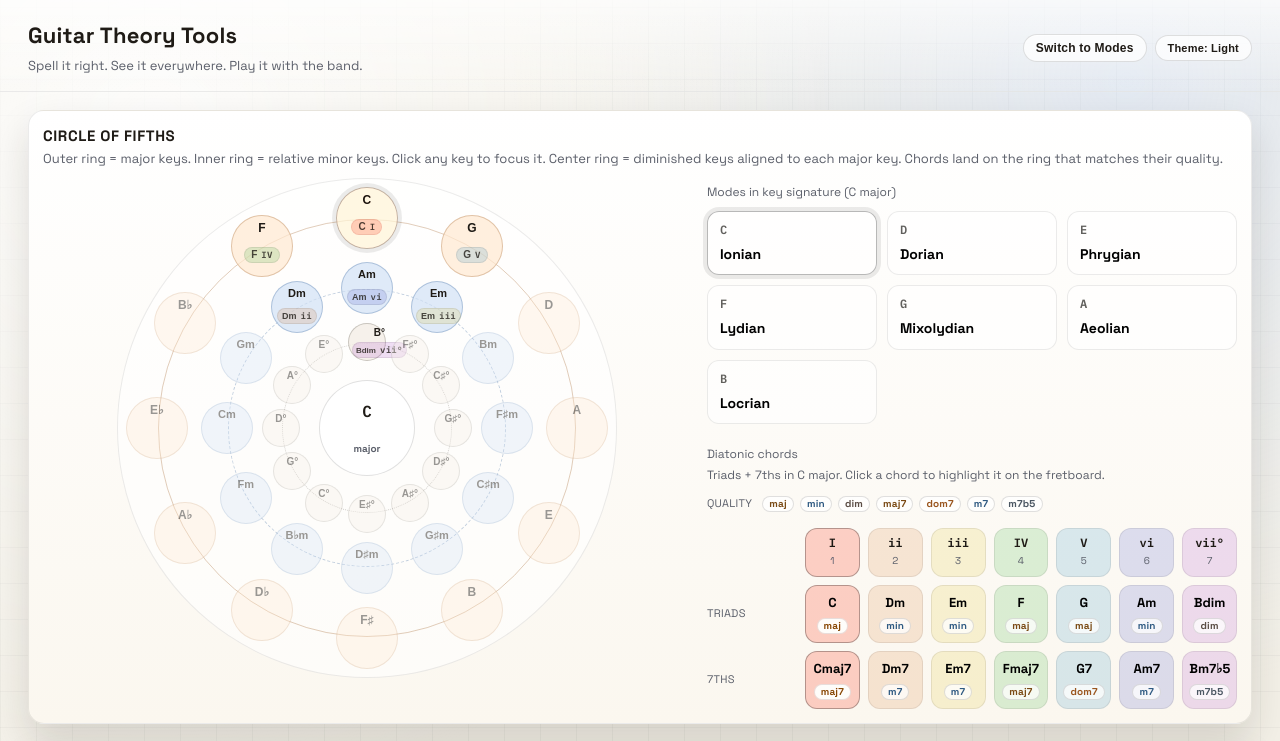
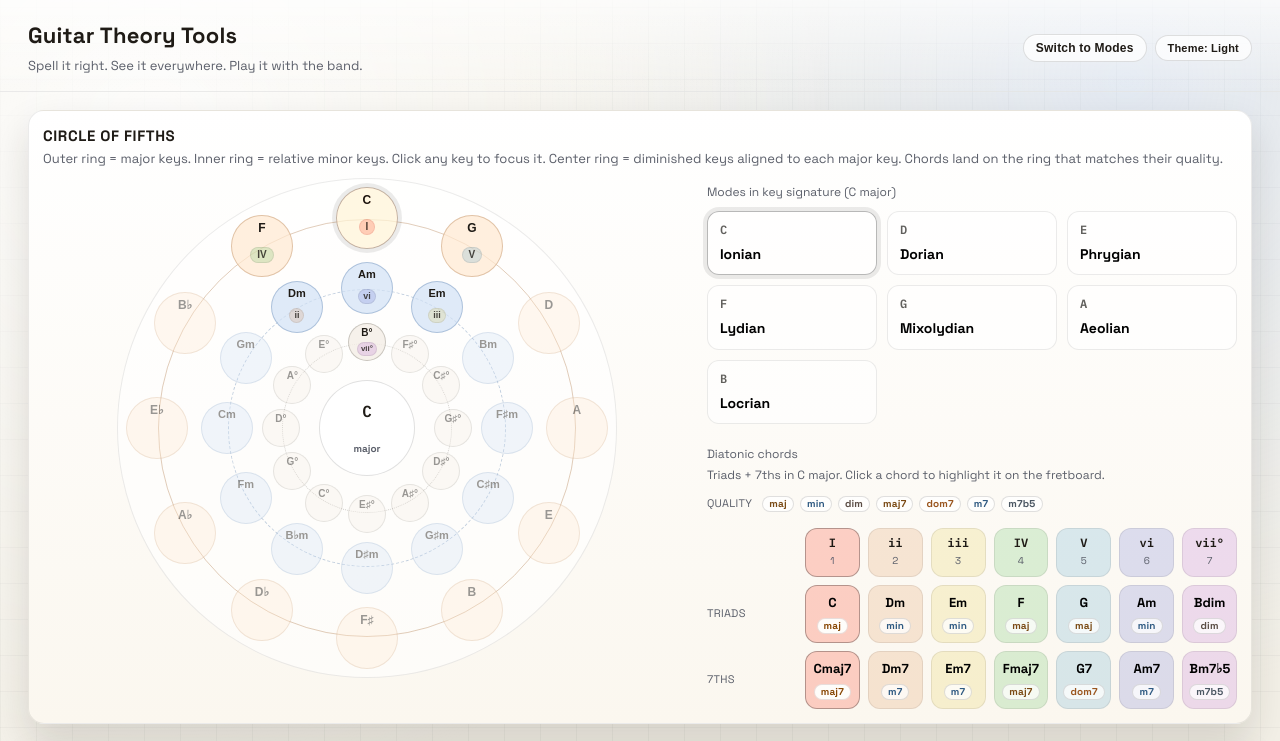
Before and after one commit to AngeloR/theory-tools, a React (Vite) app: page / in a window 1280 px wide. Shown: the top 741 px of the page. Built offline with nearby package versions, Linux system fonts and the light colour scheme.

Commit message:
fix(cof): show degree-only labels
render roman degree labels instead of chord names in circle key chips
fallback to numeric degree when roman is unavailable

```diff
--- a/src/components/CircleOfFifthsTool.tsx
+++ b/src/components/CircleOfFifthsTool.tsx
@@ -449,8 +449,7 @@ export function CircleOfFifthsTool({
                       chordInfo ? degreeClass : "isEmpty",
                     ].join(" ")}
                   >
-                    {chordInfo ? chordInfo.chordText : ""}
-                    {chordInfo?.roman && <span className="cofKeyRoman mono">{chordInfo.roman}</span>}
+                    {chordInfo ? chordInfo.roman ?? chordInfo.degreeNumber : ""}
                   </span>
                 </button>
               );
@@ -488,8 +487,7 @@ export function CircleOfFifthsTool({
                       chordInfo ? degreeClass : "isEmpty",
                     ].join(" ")}
                   >
-                    {chordInfo ? chordInfo.chordText : ""}
-                    {chordInfo?.roman && <span className="cofKeyRoman mono">{chordInfo.roman}</span>}
+                    {chordInfo ? chordInfo.roman ?? chordInfo.degreeNumber : ""}
                   </span>
                 </button>
               );
@@ -527,8 +525,7 @@ export function CircleOfFifthsTool({
                       chordInfo ? degreeClass : "isEmpty",
                     ].join(" ")}
                   >
-                    {chordInfo ? chordInfo.chordText : ""}
-                    {chordInfo?.roman && <span className="cofKeyRoman mono">{chordInfo.roman}</span>}
+                    {chordInfo ? chordInfo.roman ?? chordInfo.degreeNumber : ""}
                   </span>
                 </button>
               );
```
